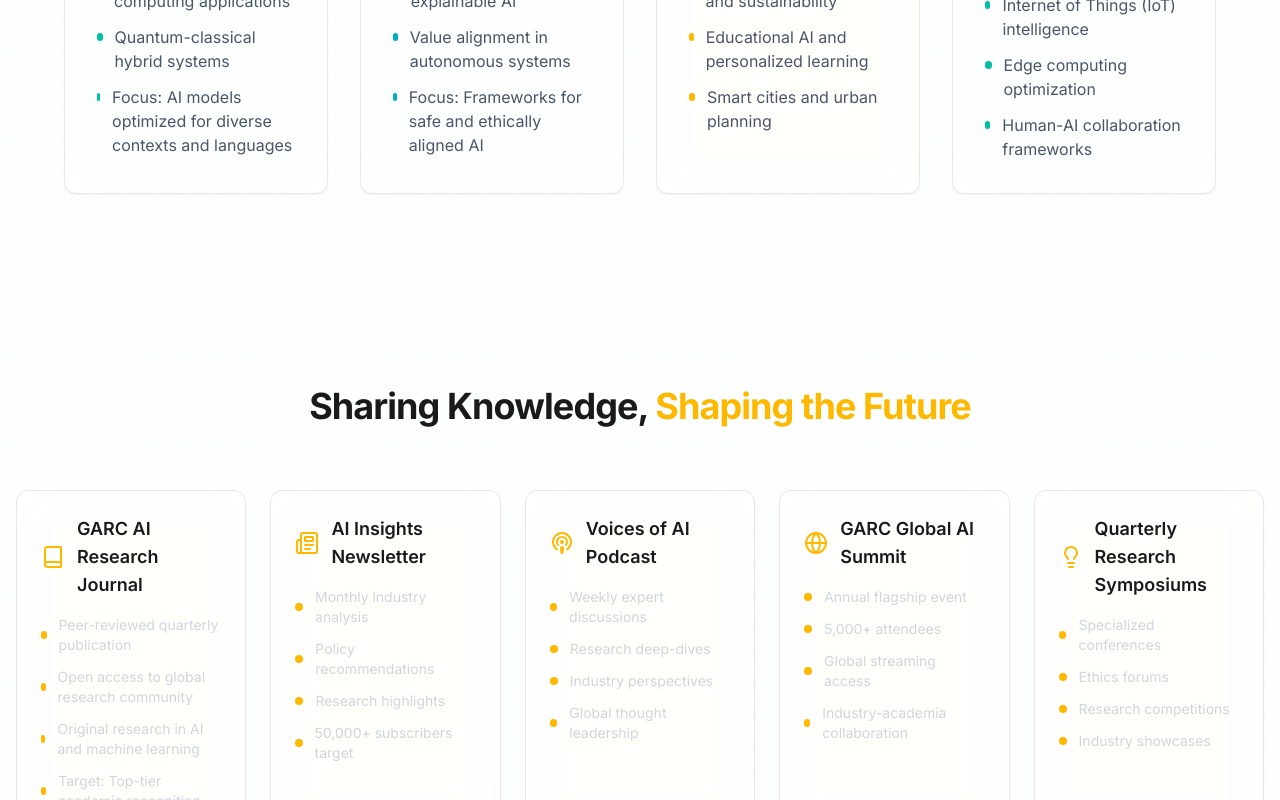
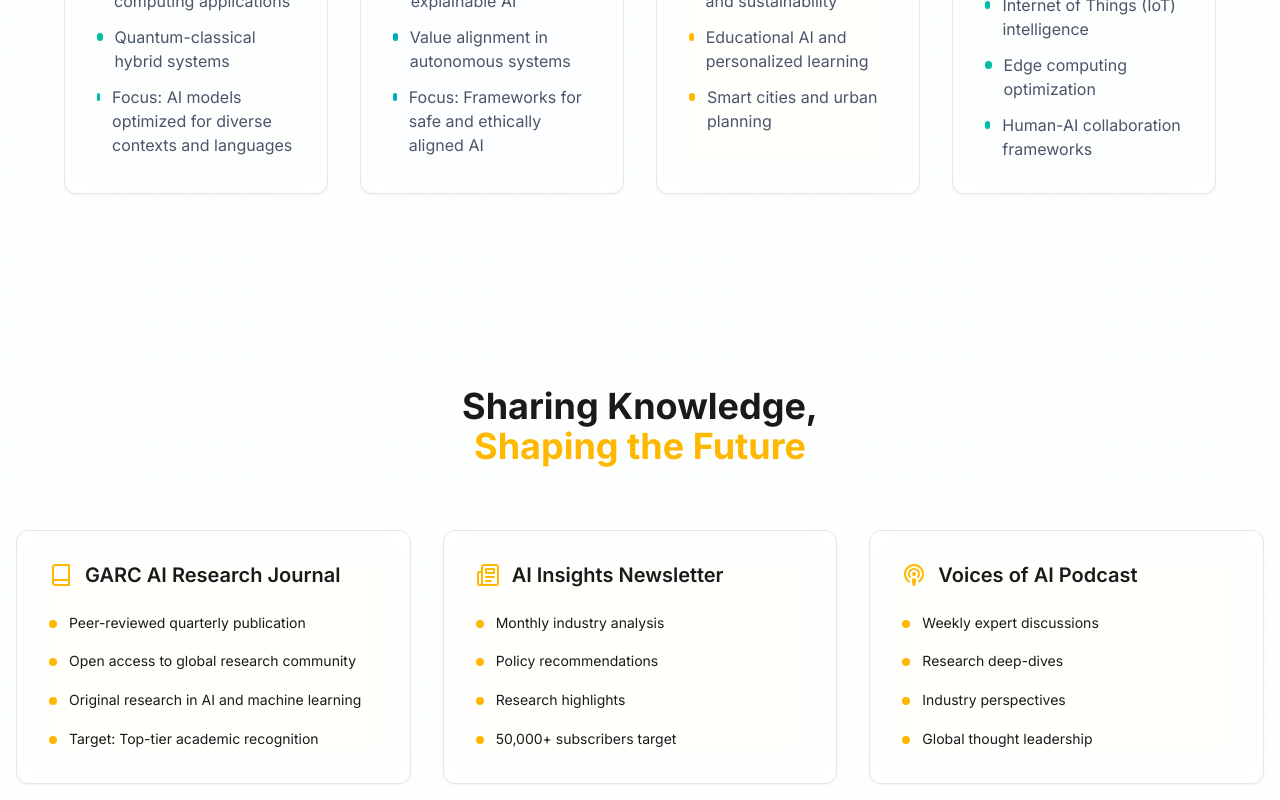
Before and after one commit to RaupscZAN/GARC-2, a React (Vite) app: page /research-innovation in a window 1280 px wide. Shown: the part 2000-2800 px from the top of the page. Built offline with nearby package versions, Linux system fonts and the light colour scheme.

Commit message:
Deploy application to Netlify

```diff
--- a/src/pages/ResearchInnovation.tsx
+++ b/src/pages/ResearchInnovation.tsx
@@ -161,7 +161,7 @@ const ResearchInnovation: React.FC = () => {
                 color: "secondary"
               },
               {
-                image: "https://images.unsplash.com/photo-1576091160399-112ba8d25d1f?w=400&h=250&fit=crop",
+                image: "https://images.unsplash.com/photo-1559757148-5c350d0d3c56?w=400&h=250&fit=crop",
                 title: "Domain-Specific AI Applications",
                 items: [
                   "Healthcare AI and precision medicine",
@@ -172,7 +172,7 @@ const ResearchInnovation: React.FC = () => {
                 color: "accent"
               },
               {
-                image: "https://images.unsplash.com/photo-1518709268805-4e9042af2176?w=400&h=250&fit=crop",
+                image: "https://images.unsplash.com/photo-1518432031352-d6fc5c10da5a?w=400&h=250&fit=crop",
                 title: "Emerging Technologies Integration",
                 items: [
                   "AI-Blockchain convergence",
@@ -208,13 +208,16 @@ const ResearchInnovation: React.FC = () => {
       <Section className="bg-surface/30" pattern="grid">
         <div className="max-w-7xl mx-auto">
           <div className="text-center mb-16">
-            <h2 className="heading-lg mb-4">
+            <h2 className="text-3xl md:text-4xl font-bold mb-4 leading-tight">
               <span className="text-app-text">Sharing Knowledge, </span>
+              <br />
               <span className="text-accent">Shaping the Future</span>
             </h2>
           </div>
 
-          <div className="grid grid-cols-1 lg:grid-cols-5 gap-6 mb-16">
+          <div className="mb-16">
+            {/* First Row - 3 cards */}
+            <div className="grid grid-cols-1 md:grid-cols-2 lg:grid-cols-3 gap-8 mb-8">
               {[
                 {
                   icon: <Book size={24} />,
@@ -245,7 +248,28 @@ const ResearchInnovation: React.FC = () => {
                     "Industry perspectives",
                     "Global thought leadership"
                   ]
-              },
+                }
+              ].map((channel, index) => (
+                <Card key={index} className="p-8 h-full" glowColor="accent">
+                  <div className="flex items-center gap-3 mb-6">
+                    <div className="text-accent">{channel.icon}</div>
+                    <h3 className="text-xl font-semibold text-app-text leading-tight">{channel.title}</h3>
+                  </div>
+                  <ul className="space-y-4">
+                    {channel.items.map((item, idx) => (
+                      <li key={idx} className="flex items-start gap-3">
+                        <div className="w-2 h-2 rounded-full bg-accent mt-2 shrink-0"></div>
+                        <span className="text-app-text text-sm leading-relaxed">{item}</span>
+                      </li>
+                    ))}
+                  </ul>
+                </Card>
+              ))}
+            </div>
+
+            {/* Second Row - 2 cards centered */}
+            <div className="grid grid-cols-1 md:grid-cols-2 gap-8 max-w-4xl mx-auto">
+              {[
                 {
                   icon: <Globe size={24} />,
                   title: "GARC Global AI Summit",
@@ -267,64 +291,22 @@ const ResearchInnovation: React.FC = () => {
                   ]
                 }
               ].map((channel, index) => (
-              <Card key={index} className="p-6" glowColor="accent">
-                <div className="flex items-center gap-3 mb-4">
+                <Card key={index + 3} className="p-8 h-full" glowColor="accent">
+                  <div className="flex items-center gap-3 mb-6">
                     <div className="text-accent">{channel.icon}</div>
-                  <h3 className="text-lg font-semibold text-app-text">{channel.title}</h3>
+                    <h3 className="text-xl font-semibold text-app-text leading-tight">{channel.title}</h3>
                   </div>
-                <ul className="space-y-3">
+                  <ul className="space-y-4">
                     {channel.items.map((item, idx) => (
-                    <li key={idx} className="flex items-center gap-3">
-                      <div className="w-2 h-2 rounded-full bg-accent"></div>
-                      <span className="text-gray-300 text-sm">{item}</span>
+                      <li key={idx} className="flex items-start gap-3">
+                        <div className="w-2 h-2 rounded-full bg-accent mt-2 shrink-0"></div>
+                        <span className="text-app-text text-sm leading-relaxed">{item}</span>
                       </li>
                     ))}
                   </ul>
                 </Card>
               ))}
             </div>
-        </div>
-      </Section>
-
-      {/* Research Impact Section */}
-      <Section className="bg-surface/30">
-        <div className="max-w-6xl mx-auto">
-          <div className="text-center mb-16">
-            <h2 className="heading-lg mb-4">
-              <span className="text-app-text">Our Commitment to </span>
-              <span className="text-secondary">Open Innovation</span>
-            </h2>
-          </div>
-
-          <div className="grid grid-cols-1 md:grid-cols-2 lg:grid-cols-4 gap-8">
-            {[
-              {
-                icon: <Globe size={24} />,
-                title: "Open Source",
-                description: "All fundamental research published openly"
-              },
-              {
-                icon: <Rocket size={24} />,
-                title: "Excellence",
-                description: "Pursuing breakthrough innovations"
-              },
-              {
-                icon: <Microscope size={24} />,
-                title: "Collaboration",
-                description: "Global research consortiums"
-              },
-              {
-                icon: <Lightbulb size={24} />,
-                title: "Application",
-                description: "Technology transfer to real-world solutions"
-              }
-            ].map((commitment, index) => (
-              <Card key={index} className="p-6" glowColor="secondary">
-                <div className="text-secondary mb-4">{commitment.icon}</div>
-                <h3 className="text-lg font-semibold text-app-text mb-2">{commitment.title}</h3>
-                <p className="text-app-text-muted">{commitment.description}</p>
-              </Card>
-            ))}
           </div>
         </div>
       </Section>
@@ -406,6 +388,78 @@ const ResearchInnovation: React.FC = () => {
         </div>
       </Section>
 
+      {/* Global AI Advisory Board Section */}
+      <Section className="bg-surface/30">
+        <div className="max-w-6xl mx-auto text-center">
+          <div className="mb-16">
+            <h2 className="heading-lg mb-6">
+              <span className="text-app-text">Guided by </span>
+              <span className="text-primary">World-Class Expertise</span>
+            </h2>
+            <p className="text-xl text-primary mb-8 max-w-4xl mx-auto">
+              Strategic direction from leading AI researchers, industry pioneers, and policy experts
+            </p>
+            <p className="text-lg text-app-text-muted max-w-5xl mx-auto mb-10">
+              Our Global AI Advisory Board brings together distinguished leaders from academia, industry, and
+              policy who provide strategic guidance, ensure international standards, and connect GARC with
+              premier global networks through quarterly sessions and our annual summit.
+            </p>
+            <Button
+              variant="primary"
+              size="lg"
+              to="/advisory-board"
+              icon={<ArrowRight size={20} />}
+              iconPosition="right"
+            >
+              Learn About Our Advisory Board
+            </Button>
+          </div>
+        </div>
+      </Section>
+
+      {/* Our Commitment to Open Innovation Section */}
+      <Section className="bg-surface/30">
+        <div className="max-w-6xl mx-auto">
+          <div className="text-center mb-16">
+            <h2 className="text-3xl md:text-4xl font-bold mb-4 leading-tight">
+              <span className="text-app-text">Our Commitment to </span>
+              <span className="text-primary">Open Innovation</span>
+            </h2>
+          </div>
+
+          <div className="grid grid-cols-1 md:grid-cols-2 lg:grid-cols-4 gap-8">
+            {[
+              {
+                icon: <Globe size={32} />,
+                title: "Open Source",
+                description: "All fundamental research published openly"
+              },
+              {
+                icon: <Rocket size={32} />,
+                title: "Excellence",
+                description: "Pursuing breakthrough innovations"
+              },
+              {
+                icon: <Microscope size={32} />,
+                title: "Collaboration",
+                description: "Global research consortiums"
+              },
+              {
+                icon: <Lightbulb size={32} />,
+                title: "Application",
+                description: "Technology transfer to real-world solutions"
+              }
+            ].map((commitment, index) => (
+              <Card key={index} className="p-8 text-center h-full" glowColor="primary">
+                <div className="text-primary mb-6">{commitment.icon}</div>
+                <h3 className="text-xl font-semibold text-app-text mb-4">{commitment.title}</h3>
+                <p className="text-app-text-muted">{commitment.description}</p>
+              </Card>
+            ))}
+          </div>
+        </div>
+      </Section>
+
       {/* Call to Action Section */}
       <Section id="get-involved" className="bg-surface/30">
         <div className="max-w-6xl mx-auto text-center">
```
Lines whose indentation alone changed are shown as unchanged.
